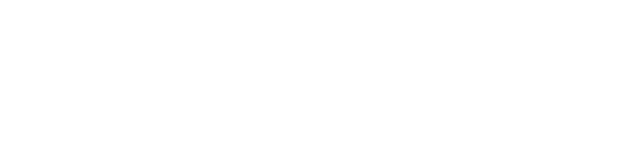
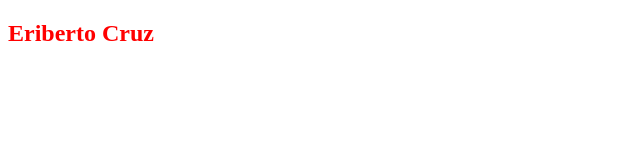
Before and after one commit to Ecruz45/foobar, a plain HTML site: page index.html in a window 1280 px wide. Shown: the whole page, without its empty margins (0-640 px from the left). Drawn offline with Linux system fonts and the light colour scheme.

Commit message:
update h2 with my name

```diff
--- a/index.html
+++ b/index.html
@@ -9,6 +9,6 @@
         <link rel="stylesheet" href="styles.css">
     </head>
     <body>
-       <h2></h2>
+       <h2>Eriberto Cruz</h2>
     </body>
 </html>
```
